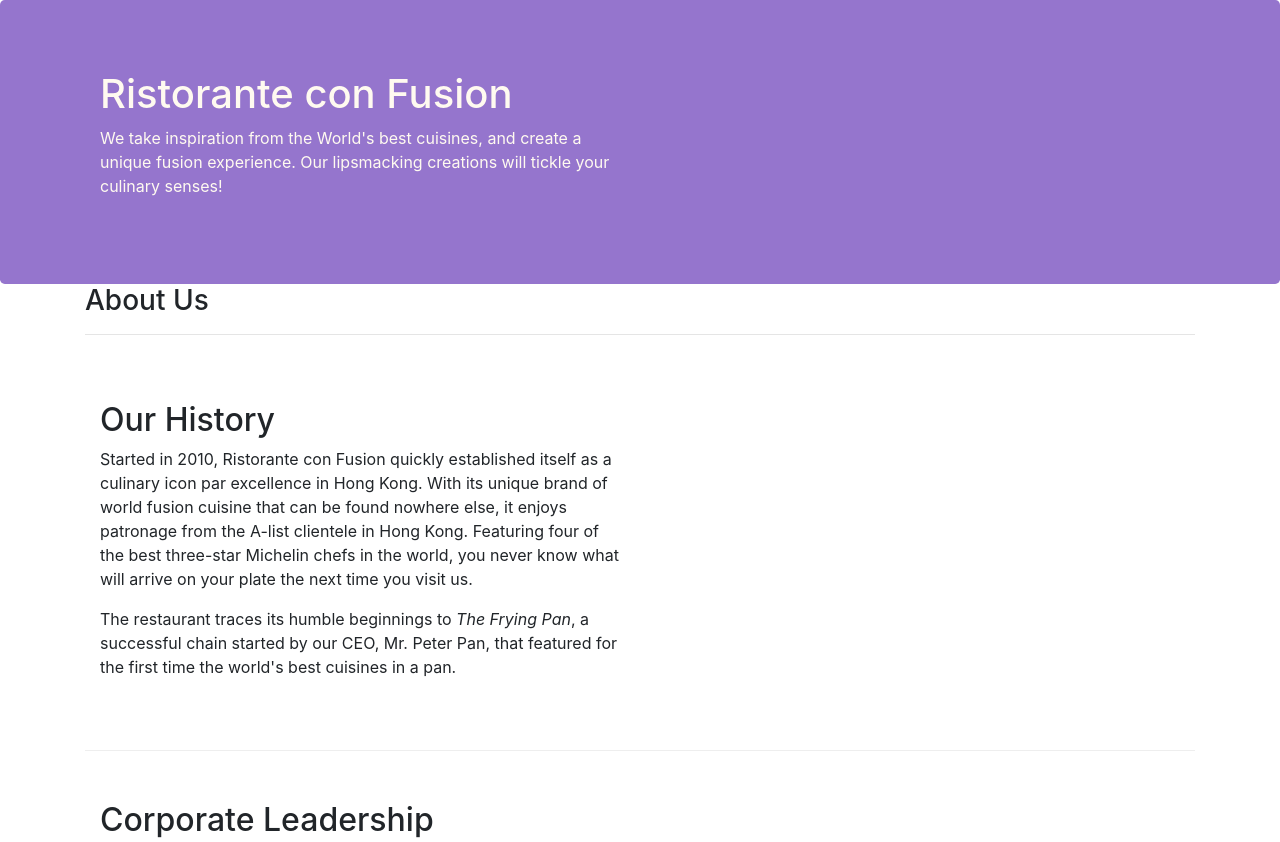
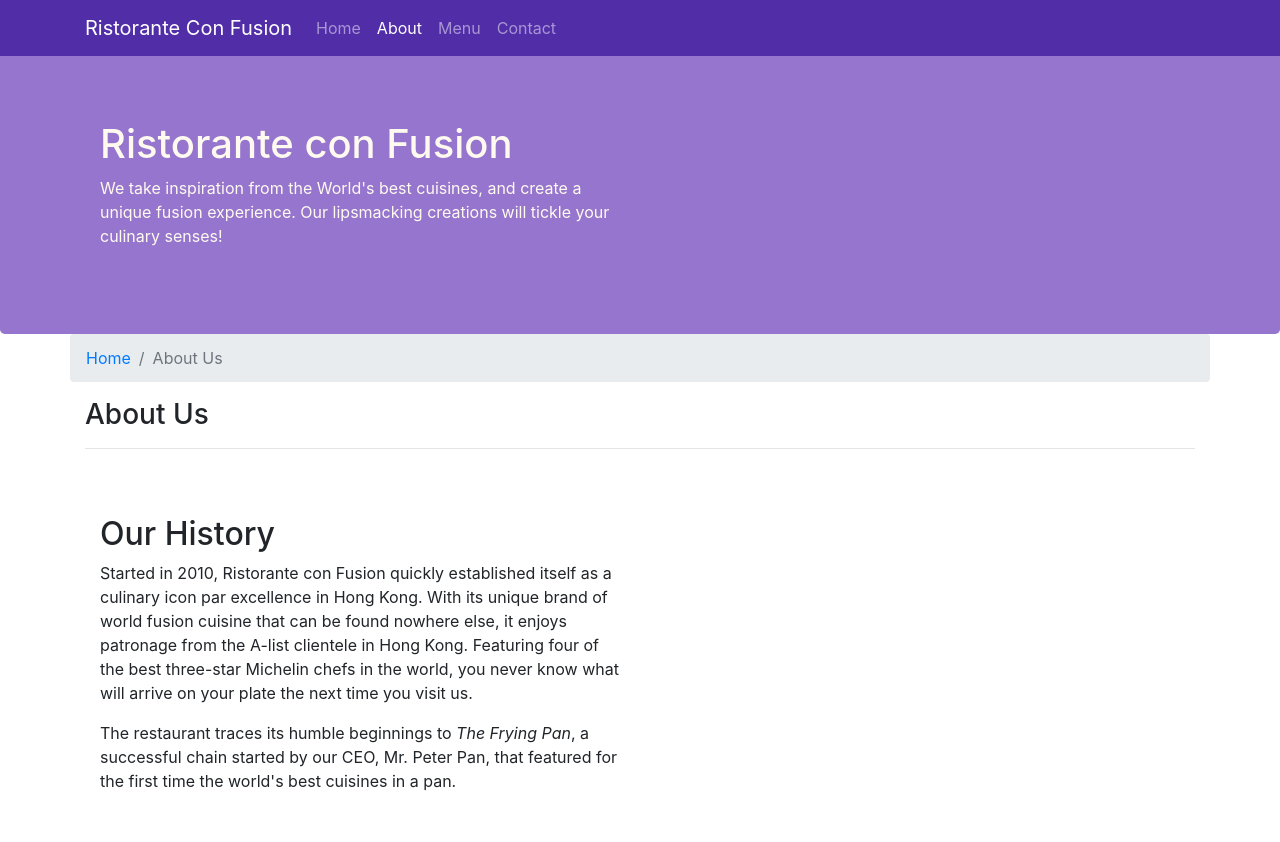
Before and after one commit to ramiz-rahman/git-test, a website: page aboutus.html in a window 1280 px wide. Shown: the top 842 px of the page. Drawn offline with nearby package versions, Linux system fonts and the light colour scheme.

Commit message:
Navbar and breadcrumbs

```diff
--- a/aboutus.html
+++ b/aboutus.html
@@ -22,6 +22,32 @@
   </head>
 
   <body>
+    <nav class="navbar navbar-dark navbar-expand-sm fixed-top">
+      <div class="container">
+        <button
+          class="navbar-toggler"
+          type="button"
+          data-toggle="collapse"
+          data-target="#Navbar"
+        >
+          <span class="navbar-toggler-icon"></span>
+        </button>
+        <a class="navbar-brand" href="./index.html">Ristorante Con Fusion</a>
+
+        <div class="collapse navbar-collapse" id="Navbar">
+          <ul class="navbar-nav mr-auto">
+            <li class="nav-item">
+              <a href="./index.html" class="nav-link">Home</a>
+            </li>
+            <li class="nav-item active">
+              <a href="#" class="nav-link">About</a>
+            </li>
+            <li class="nav-item"><a href="#" class="nav-link">Menu</a></li>
+            <li class="nav-item"><a href="#" class="nav-link">Contact</a></li>
+          </ul>
+        </div>
+      </div>
+    </nav>
     <header class="jumbotron">
       <div class="container">
         <div class="row row-header">
@@ -40,6 +66,10 @@
 
     <div class="container">
       <div class="row">
+        <ol class="col-12 breadcrumb">
+          <li class="breadcrumb-item"><a href="./index.html">Home</a></li>
+          <li class="breadcrumb-item active">About Us</li>
+        </ol>
         <div class="col-12">
           <h3>About Us</h3>
           <hr />
@@ -122,7 +152,7 @@
           <div class="col-4 offset-1 col-sm-2">
             <h5>Links</h5>
             <ul class="list-unstyled">
-              <li><a href="#">Home</a></li>
+              <li><a href="./index.html">Home</a></li>
               <li><a href="#">About</a></li>
               <li><a href="#">Menu</a></li>
               <li><a href="#">Contact</a></li>
--- a/css/styles.css
+++ b/css/styles.css
@@ -28,3 +28,12 @@ address {
   margin: 0px;
   color: #0f0f0f;
 }
+
+body {
+  padding: 50px 0px 0px 0px;
+  z-index: 0;
+}
+
+.navbar-dark {
+  background-color: #512da8;
+}
```
Also changed, not shown: index.html (+27 -1 lines).
